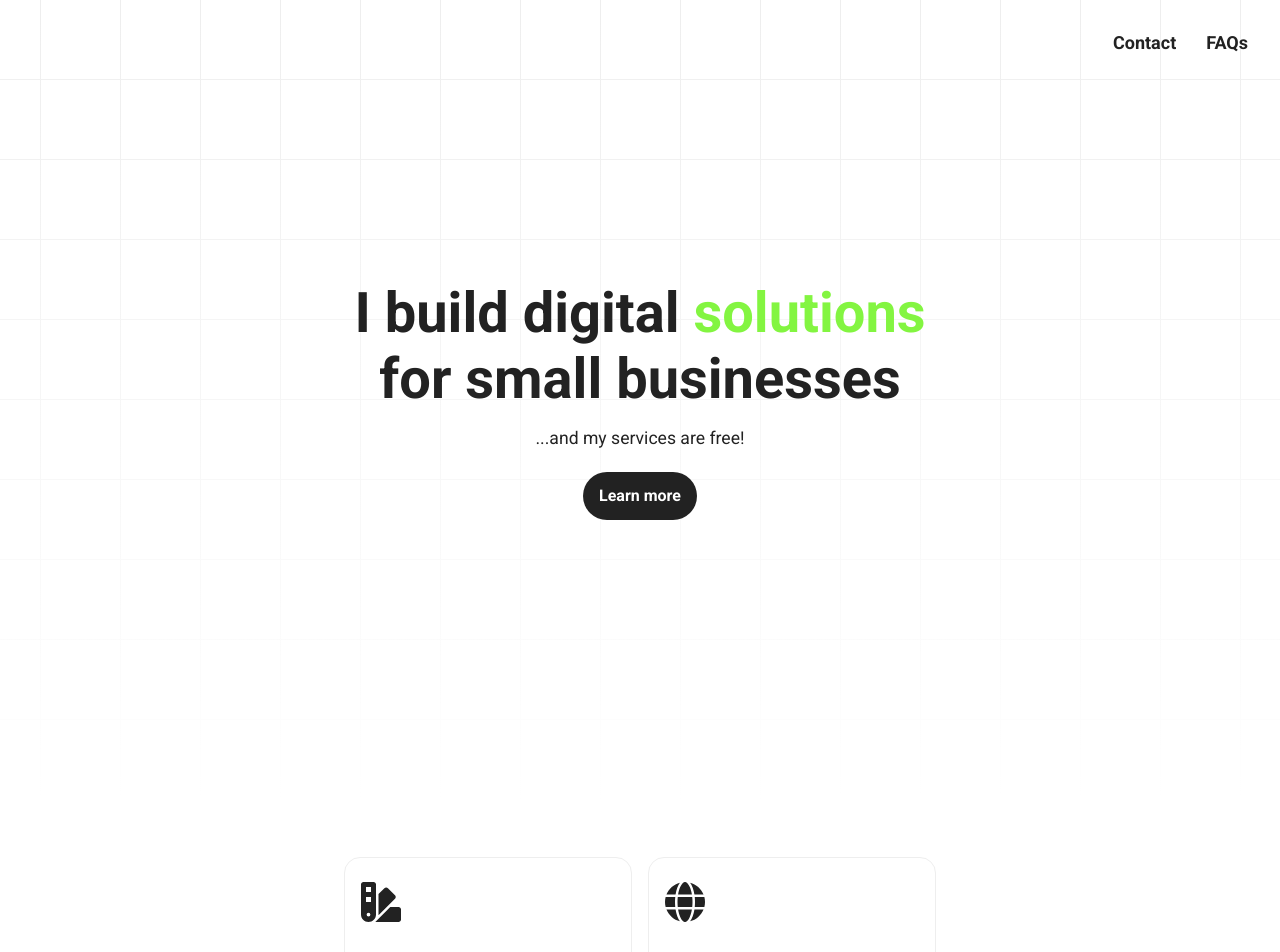
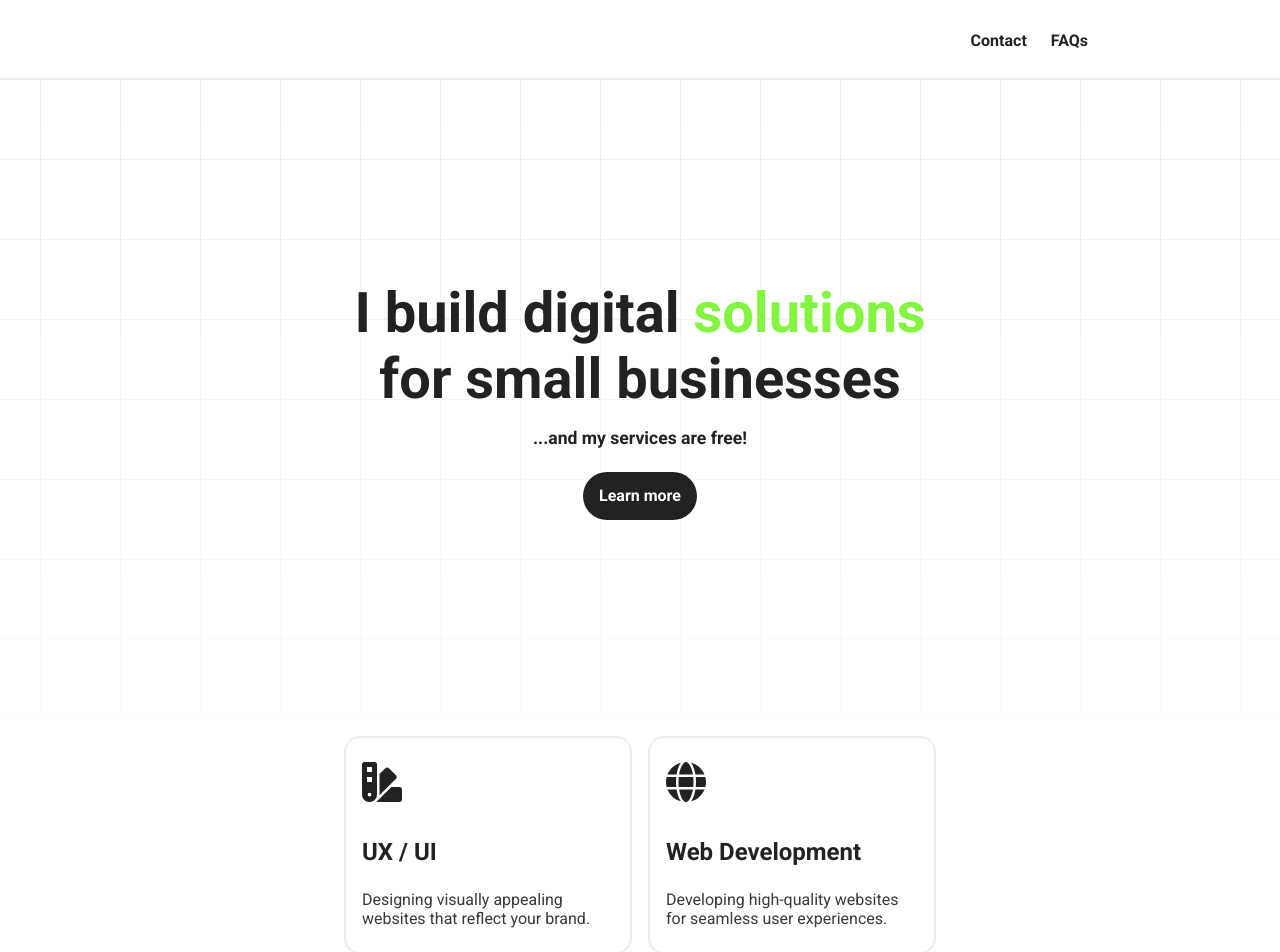
Before and after one commit to mbrydges/mbrydges.github.io, a Next.js app: page / in a window 1280 px wide. Shown: the top 952 px of the page. Built offline with nearby package versions, Linux system fonts and the light colour scheme.

Commit message:
update header

```diff
--- a/src/app/globals.css
+++ b/src/app/globals.css
@@ -1,21 +1,8 @@
 :root {
   --border-radius: 1rem;
-  --border-width: 1px;
+  --border-width: 2px;
   --border-rgb: 238, 238, 238;
   --cell-size: 80px
-}
-
-@media (prefers-color-scheme: dark) {
-  :root {
-    --icon-size: 56px;
-    --icon-rgb: 34, 34, 34;
-    --max-width: 1100px;
-    --heading-rgb: 34, 34, 34;
-    --paragraph-rgb: 55, 55, 55;
-    --button-rgb: 65, 102, 245; /* keep */
-    --border-radius: 10px;
-    --border-rgb: 211, 195, 195;
-  }
 }
 
 * {
@@ -26,8 +13,6 @@
 
 html,
 body {
-  max-width: 100vw;
-  overflow-x: hidden;
   scroll-behavior: smooth !important;
 }
 
@@ -35,113 +20,3 @@ body {
 @media (prefers-color-scheme: dark) {
 
 }
-
-/*
-:root {
-  --max-width: 1100px;
-  --border-radius: 12px;
-  --font-mono: ui-monospace, Menlo, Monaco, 'Cascadia Mono', 'Segoe UI Mono',
-    'Roboto Mono', 'Oxygen Mono', 'Ubuntu Monospace', 'Source Code Pro',
-    'Fira Mono', 'Droid Sans Mono', 'Courier New', monospace;
-
-  --foreground-rgb: 0, 0, 0;
-  --background-start-rgb: 214, 219, 220;
-  --background-end-rgb: 255, 255, 255;
-
-  --primary-glow: conic-gradient(
-    from 180deg at 50% 50%,
-    #16abff33 0deg,
-    #0885ff33 55deg,
-    #54d6ff33 120deg,
-    #0071ff33 160deg,
-    transparent 360deg
-  );
-  --secondary-glow: radial-gradient(
-    rgba(255, 255, 255, 1),
-    rgba(255, 255, 255, 0)
-  );
-
-  --tile-start-rgb: 239, 245, 249;
-  --tile-end-rgb: 228, 232, 233;
-  --tile-border: conic-gradient(
-    #00000080,
-    #00000040,
-    #00000030,
-    #00000020,
-    #00000010,
-    #00000010,
-    #00000080
-  );
-
-  --callout-rgb: 238, 240, 241;
-  --callout-border-rgb: 172, 175, 176;
-  --card-rgb: 180, 185, 188; keep
-  --card-border-rgb: 131, 134, 135;
-}
-
-@media (prefers-color-scheme: dark) {
-  :root {
-    --foreground-rgb: 255, 255, 255;
-    --background-start-rgb: 0, 0, 0;
-    --background-end-rgb: 0, 0, 0;
-
-    --primary-glow: radial-gradient(rgba(1, 65, 255, 0.4), rgba(1, 65, 255, 0));
-    --secondary-glow: linear-gradient(
-      to bottom right,
-      rgba(1, 65, 255, 0),
-      rgba(1, 65, 255, 0),
-      rgba(1, 65, 255, 0.3)
-    );
-
-    --tile-start-rgb: 2, 13, 46;
-    --tile-end-rgb: 2, 5, 19;
-    --tile-border: conic-gradient(
-      #ffffff80,
-      #ffffff40,
-      #ffffff30,
-      #ffffff20,
-      #ffffff10,
-      #ffffff10,
-      #ffffff80
-    );
-
-    --callout-rgb: 20, 20, 20;
-    --callout-border-rgb: 108, 108, 108;
-    --card-rgb: 100, 100, 100;
-    --card-border-rgb: 200, 200, 200;
-  }
-}
-
-* {
-  box-sizing: border-box;
-  padding: 0;
-  margin: 0;
-}
-
-html,
-body {
-  max-width: 100vw;
-  overflow-x: hidden;
-}
-
-body {
-  color: rgb(var(--foreground-rgb));
-  background: linear-gradient(
-      to bottom,
-      transparent,
-      rgb(var(--background-end-rgb))
-    )
-    rgb(var(--background-start-rgb));
-}
-
-a {
-  color: inherit;
-  text-decoration: none;
-}
-
-@media (prefers-color-scheme: dark) {
-  html {
-    color-scheme: dark;
-  }
-}
-*/
--- a/src/app/page.module.css
+++ b/src/app/page.module.css
@@ -1,60 +1,64 @@
+/* fonts */
+
 .hero_heading, .grid_heading, .footer_heading {
   color: rgb(34, 34, 34);
   font-weight: 700;
 }
-/*   margin: 0 1rem 1.25rem 1rem;
-*/
+
+
 .hero_heading, .footer_heading {
   max-width: 450px;
-  font-size: 2.5rem;
+  font-size: 8vw;
+  margin: 0 1rem 0 1rem;
+}
+
+.paragraph {
+  color: rgb(57, 57, 57);
+  font-size: 1rem;
 }
 
 .highlight {
-  color: rgba(65, 102, 245);
   color: rgb(131, 245, 65);
+}
+
+.subheading {
+  color: rgba(34, 34, 34);
+  font-size: 1.1rem;
+  font-weight: 700;
+  margin-bottom: 0.5rem;
+}
+
+/* header */
+
+.header_container {
+  display: flex;
+  justify-content: center;
+  /*position: absolute;*/
+  background-color: #ffffff;
+  width: 100%;
+  height: 80px;
+  border-bottom: solid;
+  border-color: rgb(238,238,238);
+  border-width: var(--border-width);
+  padding: 0 1rem;
 }
 
 .link_container {
   display: flex;
-  justify-content: space-between;
-  width: 135px;
+  flex-direction: row;
+  justify-content: right;
+  align-items: center;
+  height: 80px;
+  gap: 1.5rem;
+  width: 100%;
+  max-width: 896px;
 }
 
 .header_link {
   color: rgba(34, 34, 34);
   font-weight: 700;
-  font-size: large;
+  font-size: 1rem;
   text-decoration: none;
-}
-/*can i change navbar and header to nav?
-.navbar {
-  display: flex;
-  justify-content: right;
-  bottom: 0;
-  position: fixed;
-  width: 100%;
-  padding: 2rem;
-}
-*/
-/*
-      <nav className={styles.navbar}>
-        <div className={styles.navbar_container}>
-          <a href="#welcome" className={styles.navbar_link}>hello</a>
-        </div>
-      </nav>
-*/
-.subheading {
-  color: rgba(34, 34, 34);
-  font-size: 1.1rem;
-  margin-bottom: 0.5rem;
-}
-
-.header {
-  display: flex;
-  justify-content: right;
-  position: absolute;
-  width: 100%;
-  padding: 2rem;
 }
 
 .grid_heading {
@@ -62,9 +66,14 @@
   padding: 1.25rem 0 1.5rem 0;
 }
 
-.paragraph {
-  color: rgb(57, 57, 57);
-  font-size: 1rem;
+/* containers */
+
+.hero_container, .faq_container, .footer_container {
+  display: flex;
+  align-items: center;
+  justify-content: center;
+  height: calc(100vh - 160px);
+  width: 100%;
 }
 
 .hero_content, .footer_content {
@@ -80,13 +89,7 @@
   flex-direction: column;
 }
 
-.hero_container, .faq_container, .footer_container {
-  display: flex;
-  align-items: center;
-  justify-content: center;
-  height: 100vh;
-  width: 100%;
-}
+
 
 .hero_container {
   background:
@@ -160,7 +163,7 @@
     display: flex;
     justify-content: center;
     align-items: center;
-    min-height: 100vh;
+    height: 100%; /*min-height: 100% */
     width: 100%;
   }
 
@@ -172,6 +175,7 @@
   .grid {
     max-width: 632px;
   }
+
 }
 
 /* Larger Desktop */
--- a/src/app/page.tsx
+++ b/src/app/page.tsx
@@ -4,12 +4,12 @@ import Image from 'next/image'
 export default function Home() {
   return (
     <main className={styles.main} id="welcome">
-      <nav className={styles.header}>
+      <header className={styles.header_container}>
         <div className={styles.link_container}>
           <a href="#contact" className={styles.header_link}>Contact</a>
           <a href="#questions" className={styles.header_link}>FAQs</a>
         </div>
-      </nav>
+      </header>
 
       <div className={styles.hero_container}>
         <div className={styles.hero_content}>
```
